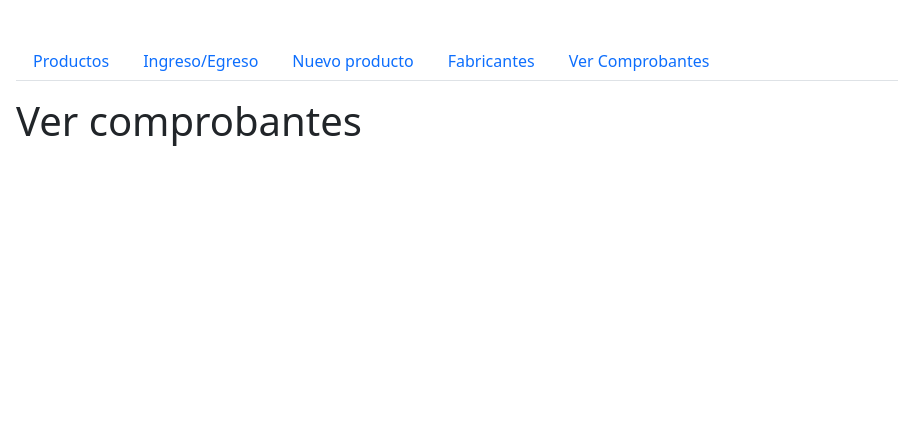
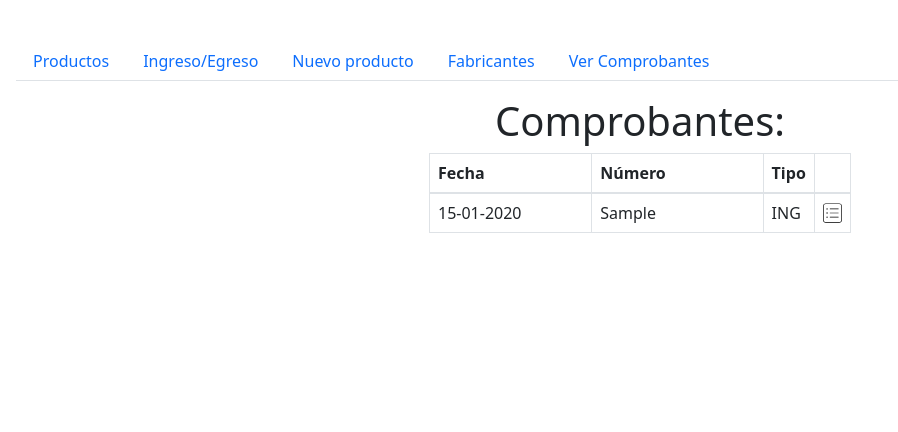
Before and after one commit to omar-sca/PIG_Grupo5, a Django app: page /productos/comprobantes/ in a window 1280 px wide. Shown: the part 56-488 px from the top of the page, without its empty margins (0-898 px from the left). Run offline with Django 3.2, Linux system fonts and the light colour scheme; tables that the repository leaves empty hold one stand-in row (values such as "Sample post").

Commit message:
Ver comprobantes y detalle comprobante

```diff
--- a/productos/urls.py
+++ b/productos/urls.py
@@ -12,5 +12,6 @@ urlpatterns = [
     path('fabricantes/editar/<int:id_fabr>', views.fabricante_editar, name='editar_fabricante'),
     path('fabricantes/eliminar/<int:id_fabr>', views.fabricante_eliminar, name='eliminar_fabricante'),
     path('modificar_stock/', views.stock, name='modificar_stock'),
-    path('comprobantes/', views.ver_comprobantes),
+    path('comprobantes/', views.VerComprobantes.as_view(), name='comprobantes'),
+    path('comprobantes/<int:id_compr>/', views.comprobante_detalle, name='comprobante_detalle'),
 ]
--- a/productos/views.py
+++ b/productos/views.py
@@ -5,7 +5,7 @@ from django.http import HttpResponse
 from productos.forms import NuevoProductoForm, ModificarStockForm,NuevoFabricanteForm,EditarProductoForm, EditarFabricanteForm
 from django.contrib import messages
 from django.views.generic import ListView
-from productos.models import Fabricante,Item
+from productos.models import Fabricante,Item,Comprobante,ComprobanteProducto
 
 
 # Create your views here.
@@ -120,8 +120,17 @@ def stock(request):
     #return HttpResponse(template.render(context,request))
     #return render(request,'productos/modificar_stock.html')
 
-def ver_comprobantes(request):
-    #template = loader.get_template('productos/facturas.html')
-    #context={'':}
-    #return HttpResponse(template.render(context,request))
-    return render(request,'productos/comprobantes.html')
+
+class VerComprobantes(ListView):
+    model = Comprobante
+    template_name = 'productos/comprobantes.html'
+    context_object_name = 'comprobantes'
+    queryset = Comprobante.objects.all().order_by('-fecha')
+
+
+def comprobante_detalle(request,id_compr):
+    template = loader.get_template('productos/comprobante_detalle.html')
+    lista_Prod=ComprobanteProducto.objects.filter(comprobante_id=id_compr)
+    comprobante=Comprobante.objects.get(pk=id_compr)
+    context={'detalle_productos':lista_Prod,'comprobante':comprobante}
+    return HttpResponse(template.render(context,request))
--- a/templates/productos/comprobantes.html
+++ b/templates/productos/comprobantes.html
@@ -4,6 +4,45 @@
 {% block titulo %}Ver comprobantes{% endblock titulo %}
 
 {% block contenido %}
-<h1>Ver comprobantes</h1>
+
+<div id="tb_quizlist_wrapper" class="dataTables_wrapper dt-bootstrap4 no-footer">
+
+    <div class="row">
+        <div class="col-sm-12">
+            <table class="table table-bordered mb-0 dataTable no-footer  mx-auto" id="tb_quizlist" role="grid"
+                aria-describedby="tb_quizlist_info" style="width: 422px;">
+                <thead>
+                    <tr role="row">
+                        <th class="sorting" tabindex="0" aria-controls="tb_quizlist" rowspan="1" colspan="1"
+                            aria-label="" style="width: 20vw;">Fecha</th>
+                        <th class="sorting" tabindex="0" aria-controls="tb_quizlist" rowspan="1" colspan="1"
+                            aria-label="" style="width: 20vw;">Número</th>
+                        <th class="d-none d-sm-table-cell sorting_desc text-center" tabindex="0" aria-controls="tb_quizlist"
+                            rowspan="1" colspan="1" aria-sort="descending" aria-label="" style="width: 0px;">
+                            Tipo</th>
+                        <th class="d-none d-sm-table-cell sorting_desc" tabindex="0" aria-controls="tb_quizlist"
+                            rowspan="1" colspan="1" aria-sort="descending" aria-label="" style="width: 0px;">
+                            </th>
+                    </tr>
+                </thead>
+
+                <tbody>
+                    <h1 class="text-center">Comprobantes:</h1>
+                    {% for e in comprobantes %}
+                    <tr role="row">
+                        <td class="align-middle">{{e.fecha|date:"d-m-Y"}}</td>
+                        <td class="align-middle">{{e.numero}}</td>
+                        <td class="align-middle d-none d-sm-table-cell sorting_1">{{e.tipo}}</td>
+                        {% load static %}
+                        <td class="align-middle d-none d-sm-table-cell sorting_1 "> <a class="" href="{% url 'comprobante_detalle' e.id %}"><img class="img-edit" src="{%static '\img\square-list.svg' %}" alt="" ></a></td>
+                    </tr>
+                    {% endfor %}
+                </tbody>
+
+            </table>
+        </div>
+    </div>
+
+</div>
 
 {% endblock contenido %}
```
Also changed, not shown: templates/productos/comprobante_detalle.html (added, +46 -0 lines), templates/productos/productos.html (+2 -5 lines), static/img/arrow-left.svg (added), static/img/square-list.svg (added).
